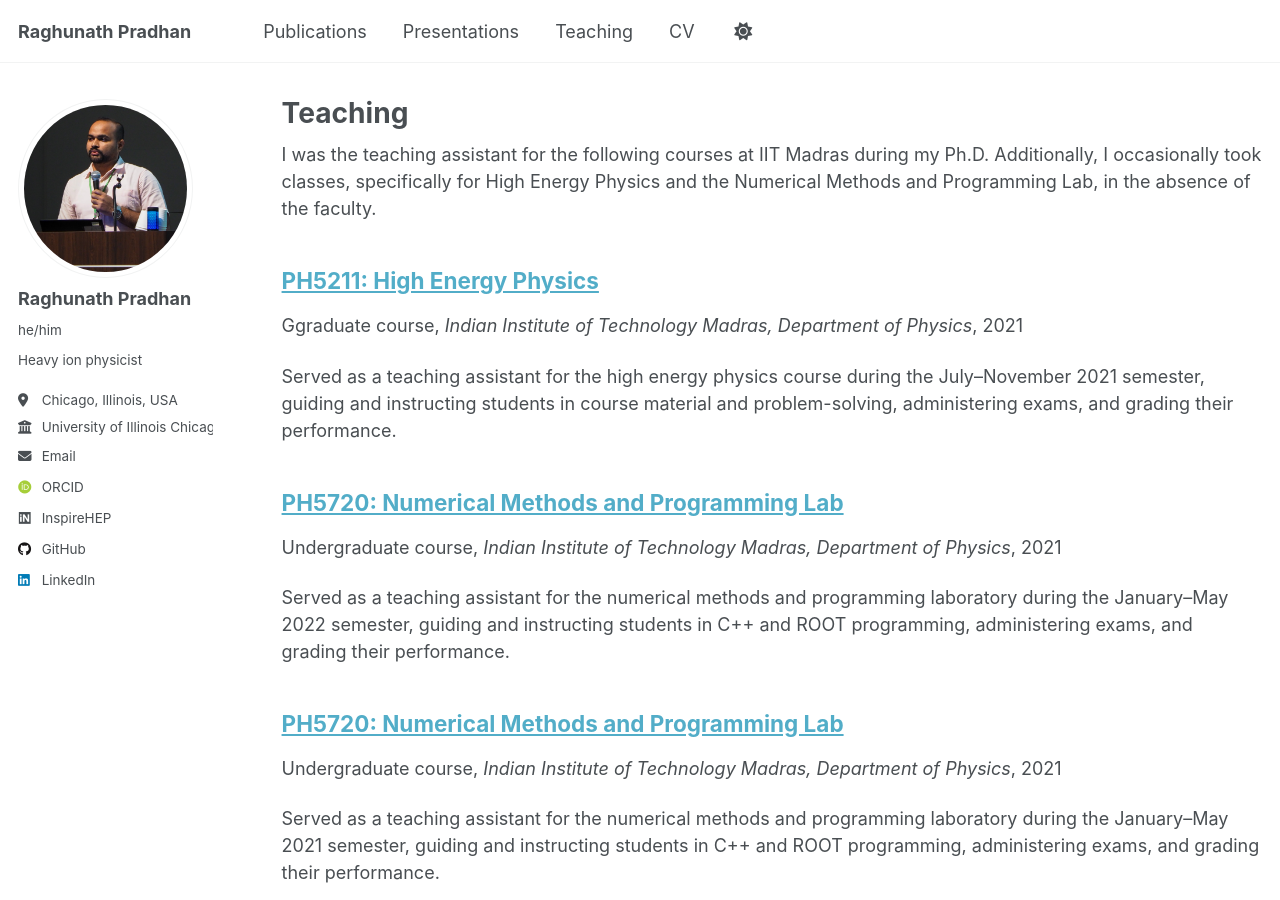
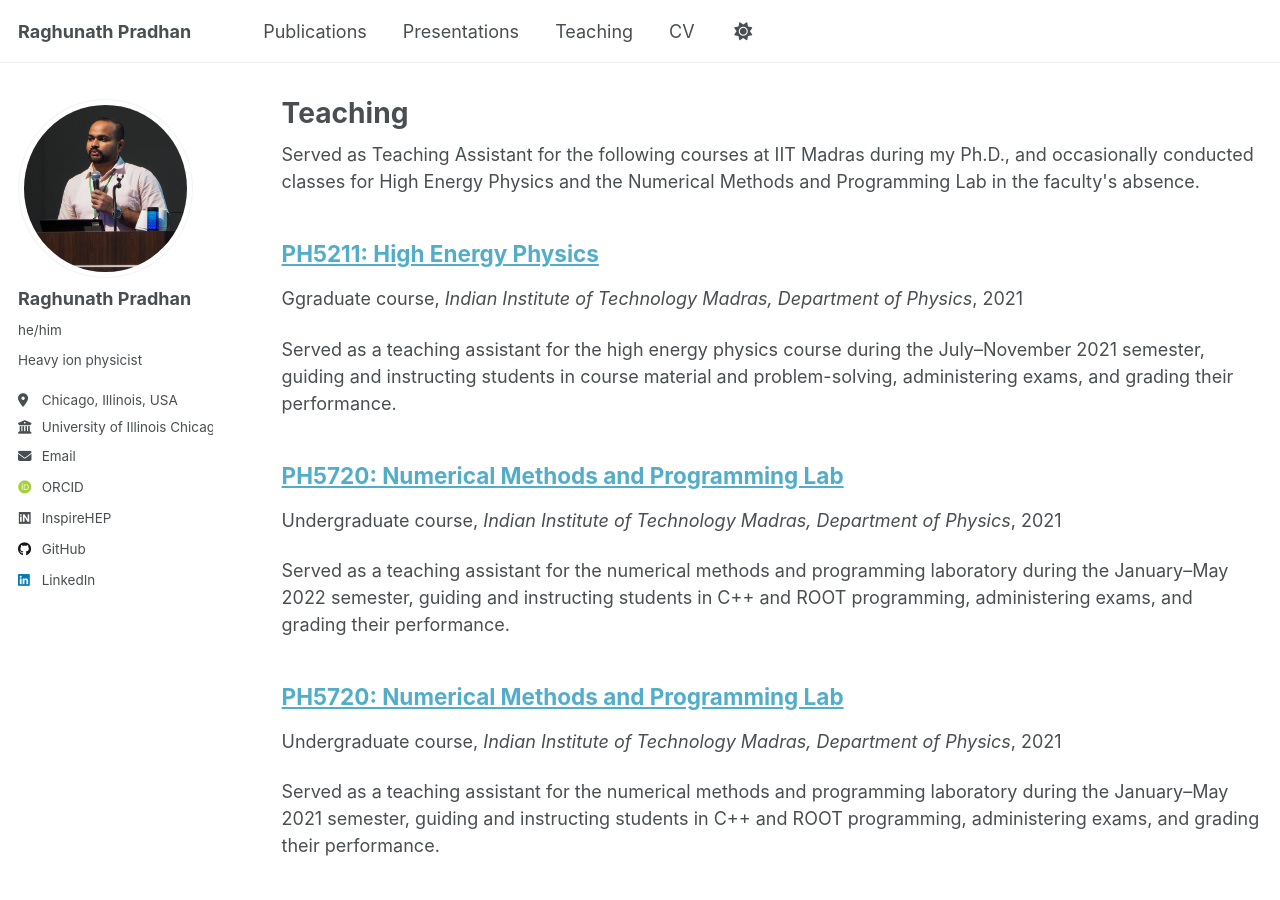
Before and after one commit to RAGHUMATAPITA/RAGHUMATAPITA.github.io, a Jekyll site: the page built from _pages/teaching.html, in a window 1280 px wide and 900 px high. Built offline with Jekyll 4.4.1, drawn with Linux system fonts in a browser that asks for light colours; some web fonts are replaced; a script that is not in the unit is left out.

Commit message:
updating publications

```diff
--- a/_pages/teaching.html
+++ b/_pages/teaching.html
@@ -5,7 +5,7 @@ permalink: /teaching/
 author_profile: true
 ---
 
-I was the teaching assistant for the following courses at IIT Madras during my Ph.D. Additionally, I occasionally took classes, specifically for High Energy Physics and the Numerical Methods and Programming Lab, in the absence of the faculty.
+Served as Teaching Assistant for the following courses at IIT Madras during my Ph.D., and occasionally conducted classes for High Energy Physics and the Numerical Methods and Programming Lab in the faculty's absence.
 
 {% include base_path %}
 
```
